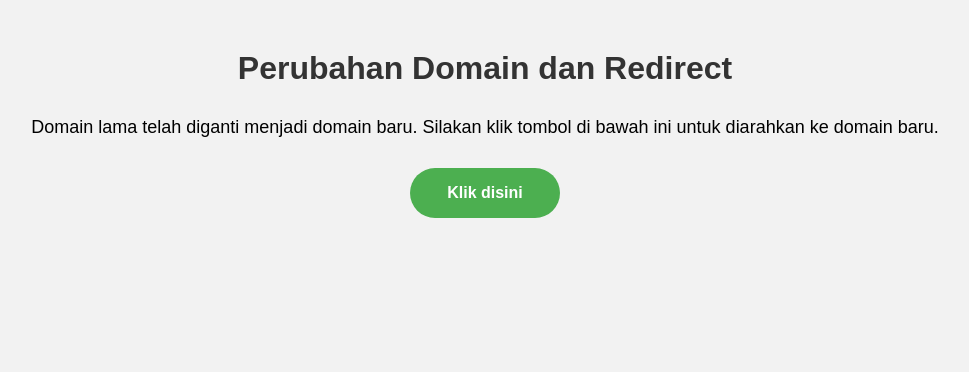
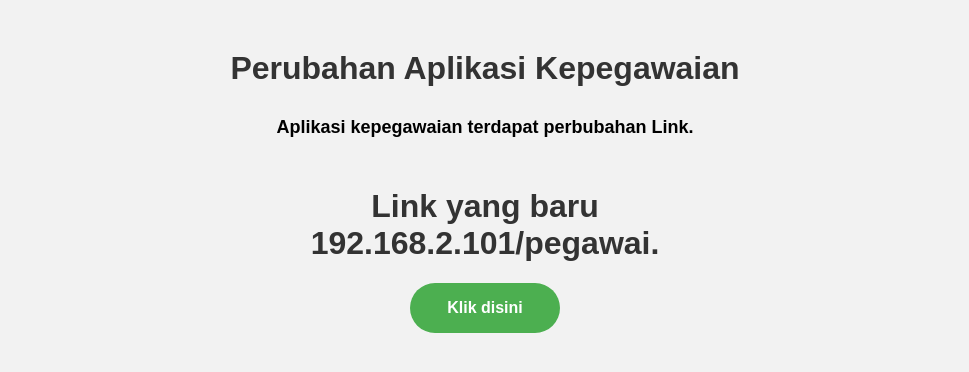
Before and after one commit to itrsumm/annountment.pegawai.domain, a plain HTML site: page index.html in a window 1280 px wide. Shown: the whole page, without its empty margins (155-1124 px from the left). Drawn offline with Linux system fonts and the light colour scheme.

Commit message:
perubahan deskripsi

```diff
--- a/index.html
+++ b/index.html
@@ -17,7 +17,7 @@
             margin-top: 50px;
         }
 
-        p {
+        h5 {
             font-size: 18px;
             text-align: center;
             margin-top: 30px;
@@ -36,16 +36,18 @@
             text-decoration: none;
             font-weight: bold;
             font-size: 16px;
-            margin-top: 30px;
+            margin-top: 10px;
         }
     </style>
 </head>
 
 <body>
-    <h1>Perubahan Domain dan Redirect</h1>
-    <p>Domain lama telah diganti menjadi domain baru. Silakan klik tombol di bawah ini untuk diarahkan ke domain baru.
-    </p>
-    <a href="http://192.168.2.171/pegawai" class="button">Klik disini</a>
+    <h1>Perubahan Aplikasi Kepegawaian</h1>
+    <h5>Aplikasi kepegawaian terdapat perbubahan Link.
+        <br>
+    </h5>
+    <h1>Link yang baru <br>192.168.2.101/pegawai.</h1>
+    <a href="http://192.168.2.101/pegawai" class="button">Klik disini</a>
 </body>
 
 </html>
```
